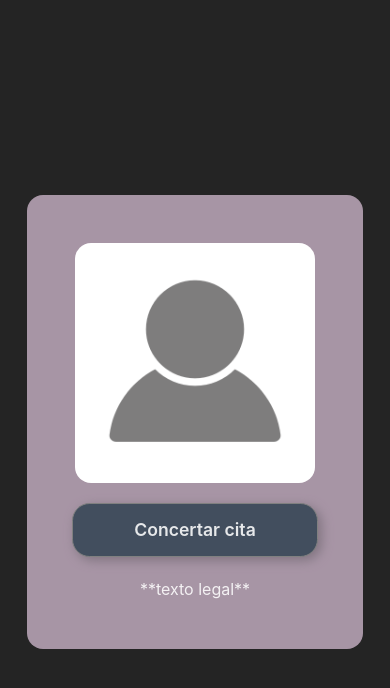
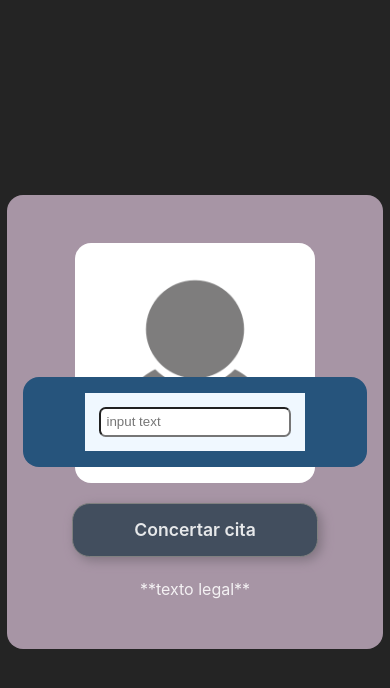
Before and after one commit to JesusMatinezClavel/Landing-Page, a React (Vite) app: page / in a window 390 px wide. Both pictures are taken after a click on the element "Concertar cita". Shown: the top 688 px of the page. Built offline with nearby package versions, Linux system fonts and the light colour scheme.

Commit message:
FEAT -> Created custom Form || Created showSendEmail function

```diff
--- a/src/App.tsx
+++ b/src/App.tsx
@@ -8,6 +8,7 @@ import profileImg from "./assets/default-ProfileImg.png";
 // COMPONENTS
 import { CButton } from "./components/cButton/cButton";
 import { CCard } from "./components/cCard/cCard";
+import { CForm } from "./components/cForm/cForm";
 
 const App = () => {
   const [show, setShow] = useState({
@@ -15,14 +16,24 @@ const App = () => {
   });
 
   const showSendEmail = () => {
-    show ? setShow({ sendEmail: false }) : setShow({ sendEmail: false });
+    show.sendEmail ? setShow({ sendEmail: false }) : setShow({ sendEmail: true });
+    console.log(show);
+
   };
 
   return (
     <>
       <CCard className="">
         <img src={profileImg} alt="Profile Image" />
-        <CButton className="" title="Concertar cita" disabled={false} onClick={showSendEmail} />
+        <CButton
+          className=""
+          title="Concertar cita"
+          disabled={false}
+          onClick={showSendEmail}
+        />
+        <CCard className={show.sendEmail ? "card-sendEmail" : "hidden"}>
+          <CForm className=""/>
+        </CCard>
         <p>**texto legal**</p>
       </CCard>
     </>
--- a/src/components/cCard/cCard.css
+++ b/src/components/cCard/cCard.css
@@ -14,3 +14,37 @@
 
   background-color: #a795a5;
 }
+
+.card-sendEmail {
+  height: auto;
+  min-height: 2em;
+  width: auto;
+  min-width: 2em;
+  padding: 1em 1em;
+
+  position: absolute;
+
+  display: flex;
+  justify-content: center;
+  align-items: center;
+  flex-direction: column;
+
+  background-color: rgb(38, 84, 124);
+}
+
+.hidden {
+  display: none;
+}
+
+@media (max-width: 768px) {
+  .card-design {
+    width: 80%;
+  }
+}
+
+/* @media (max-width: 480px) {
+  .card-design {
+    width: 85%;
+    padding: 1em;
+  }
+} */
--- /dev/null
+++ b/src/components/cForm/cForm.css
@@ -0,0 +1,21 @@
+.form-design{
+    height: auto;
+    width: auto;
+
+    padding: .5em .5em;
+
+    background-color: aliceblue;
+
+    display: flex;
+    justify-content: space-around;
+    align-items: center;
+    flex-direction: column;
+}
+
+input{
+    margin: .5em;
+    border-radius: .5em;
+
+    padding: .4em .4em;
+
+}
--- /dev/null
+++ b/src/components/cForm/cForm.tsx
@@ -0,0 +1,17 @@
+import "./cForm.css";
+
+interface cFormProps {
+  className: string;
+}
+
+export const CForm: React.FC<cFormProps> = ({ className }) => {
+  const combinedClasses = `form-design ${className || ""}`;
+
+  return (
+    <>
+      <form className={combinedClasses} action="">
+        <input type="text" placeholder="input text"/>
+      </form>
+    </>
+  );
+};
```
